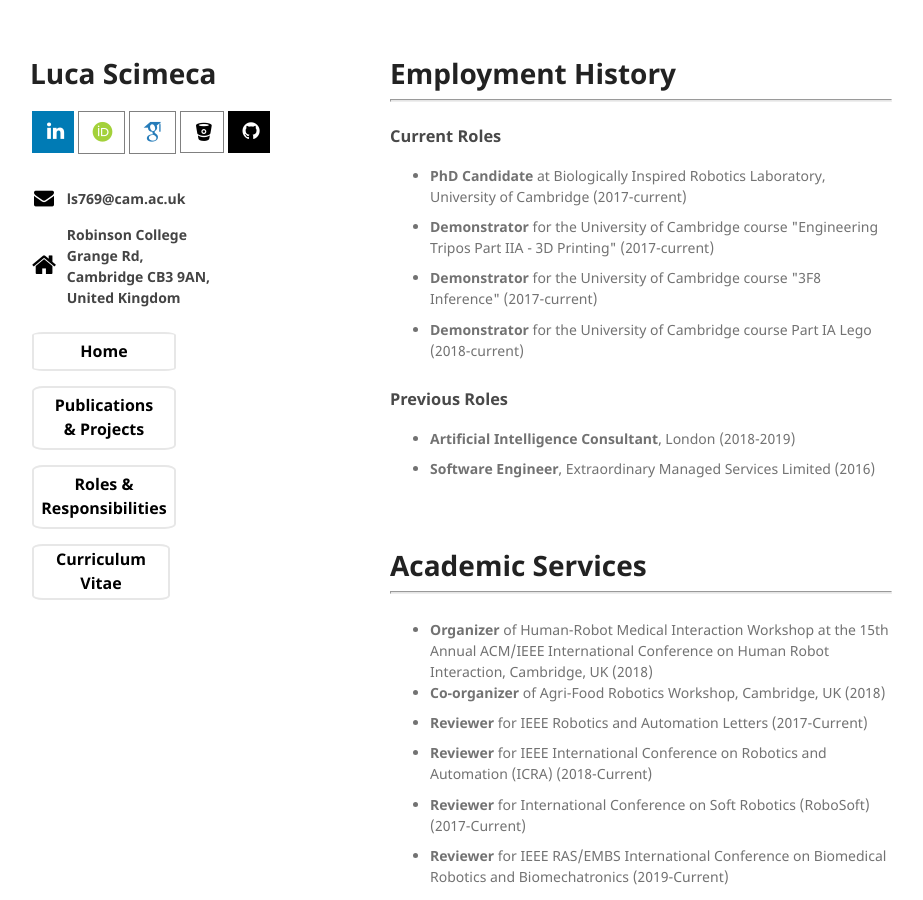
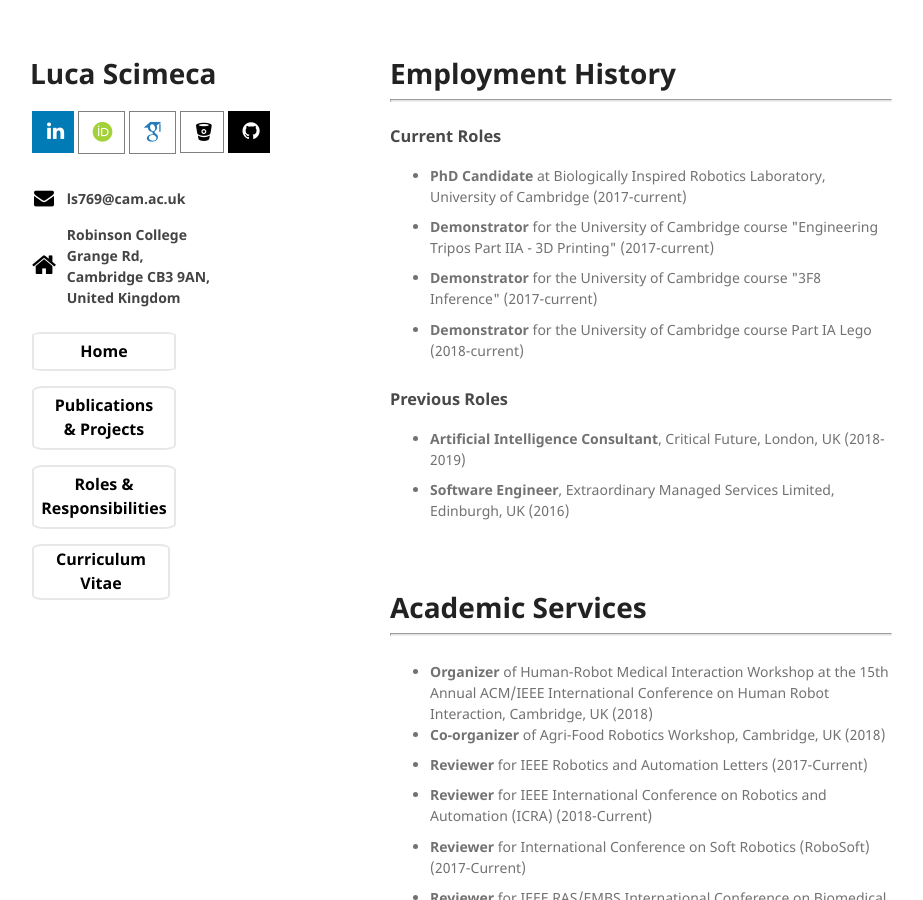
Before and after one commit to lucascimeca/lucascimeca.github.io, a Jekyll site: the page built from responsibilities.md, in a window 1280 px wide and 900 px high. Shown: the whole window, without its empty margins (180-1103 px from the left). Built offline with Jekyll 4.4.1, drawn with Linux system fonts in a browser that asks for light colours; nearby versions of some CDN libraries; some web fonts are replaced; the repository's description, which GitHub fills in, is left out; our own code applies the rules of GitHub Pages for plain Markdown files.

Commit message:
Update responsibilities.md

```diff
--- a/responsibilities.md
+++ b/responsibilities.md
@@ -13,8 +13,8 @@ layout: default
 </ul>
 ### Previous Roles
 <ul>
-  <li style="padding-bottom:7pt"><b>Artificial Intelligence Consultant</b>, London (2018-2019)</li>
-  <li style="padding-bottom:7pt"><b>Software Engineer</b>, Extraordinary Managed Services Limited (2016)</li>
+  <li style="padding-bottom:7pt"><b>Artificial Intelligence Consultant</b>, Critical Future, London, UK (2018-2019)</li>
+  <li style="padding-bottom:7pt"><b>Software Engineer</b>, Extraordinary Managed Services Limited, Edinburgh, UK (2016)</li>
 </ul>
 <br/>
 
```
